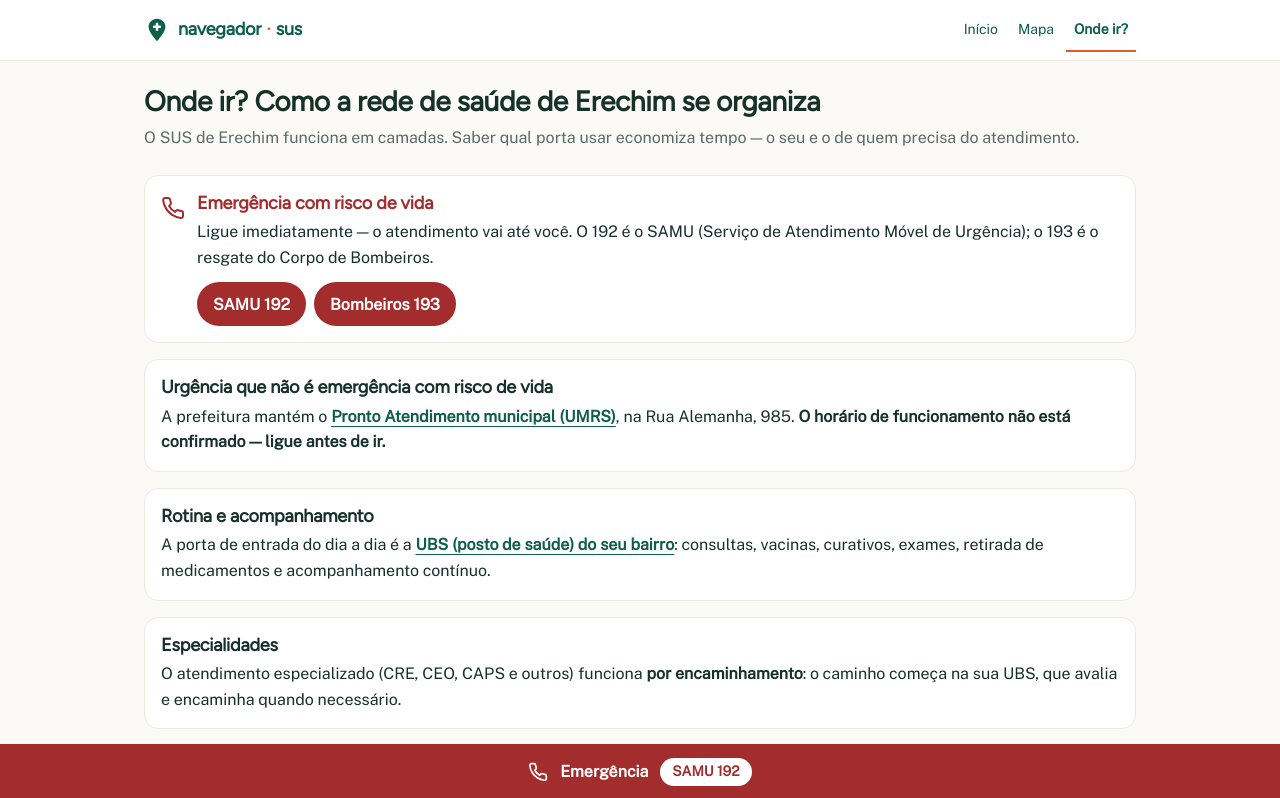
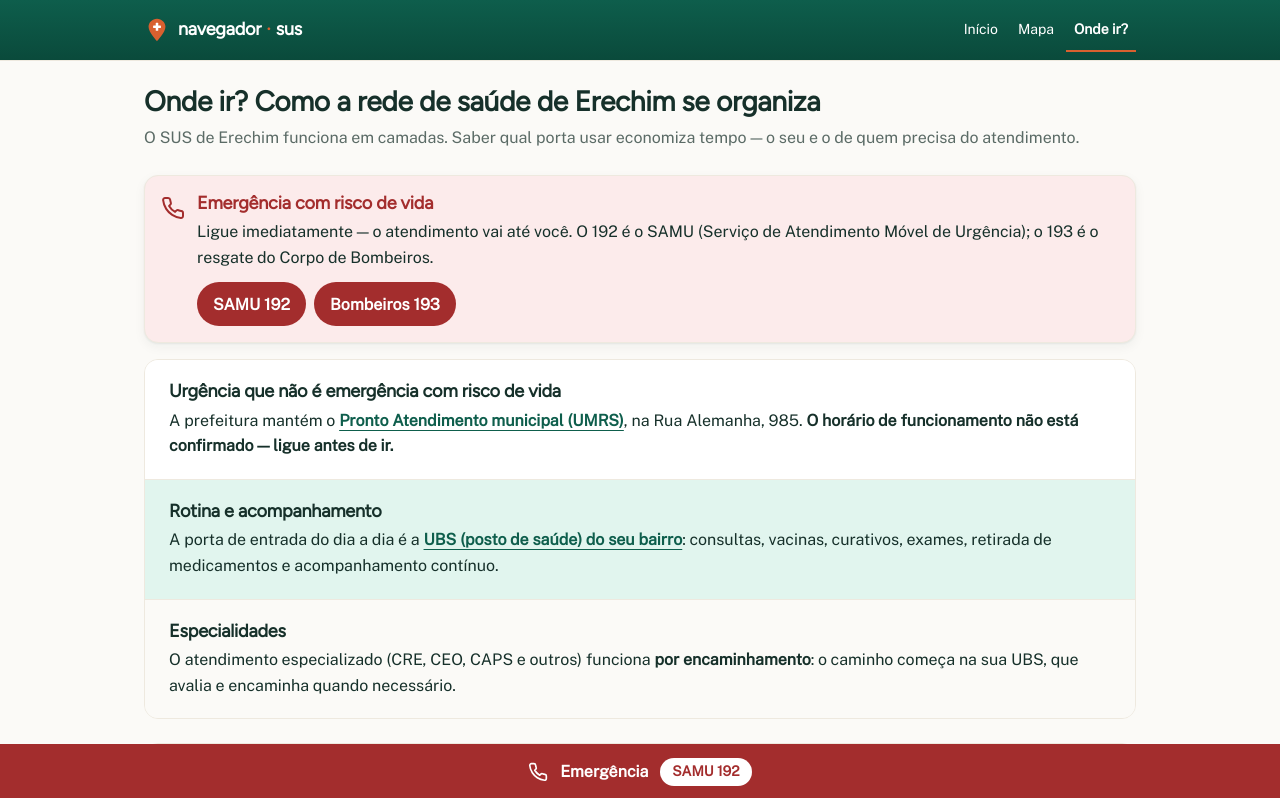
Before and after one commit to carloshjes/navegador-sus, a React (Vite) app: page /onde-ir in a window 1280 px wide. Shown: the top 798 px of the page. Built offline with nearby package versions, Linux system fonts and the light colour scheme.

Commit message:
feat: add tonal depth and section rhythm

```diff
--- a/src/components/Button.tsx
+++ b/src/components/Button.tsx
@@ -9,7 +9,7 @@ interface ButtonProps extends ButtonHTMLAttributes<HTMLButtonElement> {
 /* All variants sit on token colors with documented AA contrast
    (see src/index.css) and meet the 44px touch-target floor. */
 const variantClasses: Record<ButtonVariant, string> = {
-  primary: 'bg-primary text-white hover:bg-primary-strong',
+  primary: 'bg-primary-tonal text-white',
   secondary: 'border border-primary bg-surface text-primary hover:bg-primary-soft',
   ghost: 'text-primary hover:bg-primary-soft',
 }
--- a/src/components/Card.tsx
+++ b/src/components/Card.tsx
@@ -8,7 +8,7 @@ import type { HTMLAttributes } from 'react'
 export function Card({ className = '', ...props }: HTMLAttributes<HTMLDivElement>) {
   return (
     <div
-      className={`rounded-lg border border-edge bg-surface p-4 ${className}`}
+      className={`rounded-lg border border-edge bg-surface p-4 shadow-resting ${className}`}
       {...props}
     />
   )
--- a/src/components/Layout.tsx
+++ b/src/components/Layout.tsx
@@ -8,10 +8,11 @@ import { dataset } from '../data/units'
 /* Nav items repeat the coral motif on the active state (Etapa Visual 3 /
    B1): a 2px coral border-bottom (the brand's coral dot stretched into a
    line). Inactive items keep a transparent border of equal weight so the
-   active/inactive heights match — no layout jitter on selection. */
+   active/inactive heights match — no layout jitter on selection. Visual
+   Stage 10 inverts the header polarity: labels and hover borders are white. */
 const navLinkClass = ({ isActive }: { isActive: boolean }) =>
-  `flex min-h-touch items-center border-b-2 px-2 pt-0.5 text-label text-primary transition-card ${
-    isActive ? 'border-accent font-semibold' : 'border-transparent hover:border-edge'
+  `transition-chip flex min-h-touch items-center border-b-2 px-2 pt-0.5 text-label text-white ${
+    isActive ? 'border-accent font-semibold' : 'border-transparent hover:border-white'
   }`
 
 /** App chrome shared by every route; pages render into <Outlet />. */
@@ -30,7 +31,7 @@ export function Layout() {
         Pular para o conteúdo
       </a>
 
-      <header className="border-b border-edge bg-surface">
+      <header className="app-header border-b border-edge bg-primary-tonal">
         {/* Compact: one row on every viewport; the dev-version badge moved
             to the home intro (Etapa Visual 2 / B2). py-2 + the wordmark's
             own touch target keeps the bar around 56px. */}
--- a/src/components/LocateButton.tsx
+++ b/src/components/LocateButton.tsx
@@ -5,9 +5,9 @@ import { Button } from './Button'
  * "Localizar" button (Etapa Visual 4 / A3): the geolocation trigger in the
  * "Ver as unidades mais próximas" block. It is the primary `Button` with a
  * crosshair icon — sharing the component's radius (kit radius-md) and label
- * size so every primary CTA in the app matches (audit P2). Hover is only the
- * `bg` darken Button already does — no scale, no shadow. On mobile the block
- * stacks and the button takes the full width (`w-full sm:w-auto`).
+ * size and tonal primary gradient so every primary CTA in the app matches
+ * (audit P2). It adds no independent fill, scale, or shadow. On mobile the
+ * block stacks and the button takes the full width (`w-full sm:w-auto`).
  */
 interface LocateButtonProps extends ButtonHTMLAttributes<HTMLButtonElement> {
   children: React.ReactNode
--- a/src/components/Logo.tsx
+++ b/src/components/Logo.tsx
@@ -1,9 +1,10 @@
 /**
- * Wordmark (kit §7) + icon (kit §8). "navegador · sus" in Figtree 700, color
- * `primary`, with the coral dot `·` (`accent`) and 0.28em of air on each side.
- * The icon is the same pin used as the app favicon; rendered alongside the
- * wordmark in the header (Etapa Visual 2 / B1). The whole mark is read as one
- * label via aria-label on the wrapper — the inner SVG/text stays aria-hidden.
+ * Wordmark (kit §7) + icon (kit §8). "navegador · sus" in Figtree 700, white
+ * with the coral dot `·` (`accent`) and 0.28em of air on each side. The icon
+ * is the same pin used as the app favicon; on the tonal header its pin is
+ * coral so the fixed white cross remains visible (Visual Stage 10). The whole
+ * mark is read as one label via aria-label on the wrapper — the inner
+ * SVG/text stays aria-hidden.
  *
  * Variants:
  *  - `full` (default): icon + wordmark — used in the header.
@@ -26,13 +27,13 @@ export function Logo({ variant = 'full' }: { variant?: LogoVariant }) {
           <path
             d="M12 1.6c-4.3 0-7.8 3.4-7.8 7.5 0 5.3 7.8 13.3 7.8 13.3s7.8-8 7.8-13.3c0-4.1-3.5-7.5-7.8-7.5z"
             fill="currentColor"
-            className="text-primary"
+            className="text-accent"
           />
           <rect x="10.85" y="5.4" width="2.3" height="7.4" rx="0.5" fill="#fff" />
           <rect x="8.4" y="7.95" width="7.2" height="2.3" rx="0.5" fill="#fff" />
         </svg>
       )}
-      <span className="font-display text-title text-primary">
+      <span className="font-display text-title text-white">
         navegador
         <span aria-hidden="true" className="text-accent" style={{ margin: '0 0.28em' }}>
           ·
--- a/src/components/UnitCard.tsx
+++ b/src/components/UnitCard.tsx
@@ -34,7 +34,7 @@ export function UnitCard({
   const hours = unit.openingHours
 
   return (
-    <Card className="transition-card flex h-full w-full flex-col hover:border-border-strong">
+    <Card className="transition-card flex h-full w-full flex-col hover:shadow-raised">
       {/* Category tag on top (kit §5): rectangle + family color. It is the
           single category signal on the card — no redundant colored spine. */}
       <CategoryTag unit={unit} />
--- a/src/index.css
+++ b/src/index.css
@@ -72,6 +72,26 @@
   --color-primary-soft: #e1f5ee; /* soft teal surface (shares hex with conf-ok-bg) */
   --color-accent: #d8602f; /* coral — DECORATIVE only (≥24px): 3.73:1, never small text */
   --color-accent-text: #b5421f; /* coral for TEXT — 5.58:1 on white (AA) */
+
+  /* ---- Tonal depth (Visual Stage 9) ----------------------------------- */
+  /* Tonal gradients are reserved for primary actions and other rare,
+     high-emphasis brand surfaces: always primary -> primary-strong, never a
+     new hue. Supporting, semantic, category, and status fills stay solid so
+     color keeps its informational meaning. White is AAA at both gradient
+     endpoints (7.71:1 and 10.22:1), therefore along the whole tonal path. */
+  --background-image-primary-tonal: linear-gradient(
+    to bottom,
+    var(--color-primary),
+    var(--color-primary-strong)
+  );
+
+  /* Elevation uses ink-tinted shadows, matching `.bottom-sheet`. Resting
+     surfaces use the quiet first step; hover/active may rise to the second
+     step only when the element is interactive. State and hierarchy must not
+     be communicated by shadow alone. Shadow changes use transitions so the
+     global reduced-motion rule below remains authoritative. */
+  --shadow-resting: 0 1px 2px rgba(22, 48, 42, 0.06), 0 4px 12px rgba(22, 48, 42, 0.05);
+  --shadow-raised: 0 2px 4px rgba(22, 48, 42, 0.08), 0 10px 24px rgba(22, 48, 42, 0.12);
 
   /* ---- Emergency (kit §3, briefing §2) -------------------------------- */
   --color-emergency: #a32d2d; /* SAMU bar — white on it 7.07:1 (AAA) */
@@ -151,9 +171,11 @@
     transition: outline-color 120ms ease-out;
   }
 
-  /* On the emergency bar (red), the primary ring would have ~1:1 contrast,
-     so swap to white (7.07:1 on emergency). Same idea on dark category tags. */
+  /* On dark brand/semantic surfaces, the primary ring would disappear into
+     the background, so swap it to white. The skip-link is outside the header
+     and keeps its own light surface + primary focus ring. */
   .bg-emergency :focus-visible,
+  .app-header :focus-visible,
   [class*='bg-cat-'] :focus-visible {
     outline-color: #ffffff;
   }
@@ -200,11 +222,11 @@
     );
   }
 
-  /* Smooth-appear transitions (Etapa Visual 3 / C4). Sober, short, and
-     limited to color/opacity/transform — never scale or shadow. The
-     reduce-motion media query above zeroes them all out. */
+  /* Smooth-appear transitions (Etapa Visual 3 / C4; Visual Stage 9).
+     Sober, short, and limited to paint-only properties — never layout or
+     scale. The reduce-motion media query above zeroes them all out. */
   .transition-card {
-    transition: border-color 180ms ease-out;
+    transition: box-shadow 180ms ease-out;
   }
   .transition-chip {
     transition:
--- a/src/pages/WhereToGoPage.tsx
+++ b/src/pages/WhereToGoPage.tsx
@@ -21,12 +21,12 @@ export function WhereToGoPage() {
         seu e o de quem precisa do atendimento.
       </p>
 
-      <div className="mt-6 grid grid-cols-1 gap-4">
+      <div className="mt-6">
         {/* Emergency card (Etapa Visual 2 / B4): clean block, no left ribbon.
             Subtle full border, phone icon in `emergency`, and the two numbers
             as big dial-pill links — the "ti-phone-call" affordance is the
             shape, not a framework callout. */}
-        <Card className="bg-emergency-soft">
+        <Card data-testid="emergency-care-card" className="bg-emergency-soft!">
           <div className="flex items-start gap-3">
             <svg
               aria-hidden="true"
@@ -69,8 +69,20 @@ export function WhereToGoPage() {
           </div>
         </Card>
 
-        <Card>
-          <h2 className="font-display text-title">
+        {/* Visual Stage 11: the three non-emergency layers read as one care
+            path, not three equal cards. A shared frame establishes ownership;
+            alternating light tokens set the reading rhythm without introducing
+            a new color or competing with the elevated emergency block above. */}
+        <div
+          data-testid="care-path-bands"
+          className="mt-4 overflow-hidden rounded-lg border border-edge"
+        >
+          <section
+            aria-labelledby="titulo-urgencia"
+            data-band-tone="surface"
+            className="bg-surface px-4 py-5 sm:px-6"
+          >
+            <h2 id="titulo-urgencia" className="font-display text-title">
               Urgência que não é emergência com risco de vida
             </h2>
             <p className="mt-1">
@@ -86,10 +98,16 @@ export function WhereToGoPage() {
                 O horário de funcionamento não está confirmado — ligue antes de ir.
               </strong>
             </p>
-        </Card>
+          </section>
 
-        <Card>
-          <h2 className="font-display text-title">Rotina e acompanhamento</h2>
+          <section
+            aria-labelledby="titulo-rotina"
+            data-band-tone="primary-soft"
+            className="border-t border-edge bg-primary-soft px-4 py-5 sm:px-6"
+          >
+            <h2 id="titulo-rotina" className="font-display text-title">
+              Rotina e acompanhamento
+            </h2>
             <p className="mt-1">
               A porta de entrada do dia a dia é a{' '}
               <Link
@@ -101,16 +119,23 @@ export function WhereToGoPage() {
               : consultas, vacinas, curativos, exames, retirada de medicamentos e
               acompanhamento contínuo.
             </p>
-        </Card>
+          </section>
 
-        <Card>
-          <h2 className="font-display text-title">Especialidades</h2>
+          <section
+            aria-labelledby="titulo-especialidades"
+            data-band-tone="bg"
+            className="border-t border-edge bg-bg px-4 py-5 sm:px-6"
+          >
+            <h2 id="titulo-especialidades" className="font-display text-title">
+              Especialidades
+            </h2>
             <p className="mt-1">
               O atendimento especializado (CRE, CEO, CAPS e outros) funciona{' '}
-            <strong>por encaminhamento</strong>: o caminho começa na sua UBS, que avalia e
-            encaminha quando necessário.
+              <strong>por encaminhamento</strong>: o caminho começa na sua UBS, que avalia
+              e encaminha quando necessário.
             </p>
-        </Card>
+          </section>
+        </div>
       </div>
 
       <p className="mt-6 rounded-lg border border-edge bg-surface p-4 text-ink-muted">
```
Also changed, not shown: 5 other files (tests, documents, lock files or other folders). Lines whose indentation alone changed are shown as unchanged.
